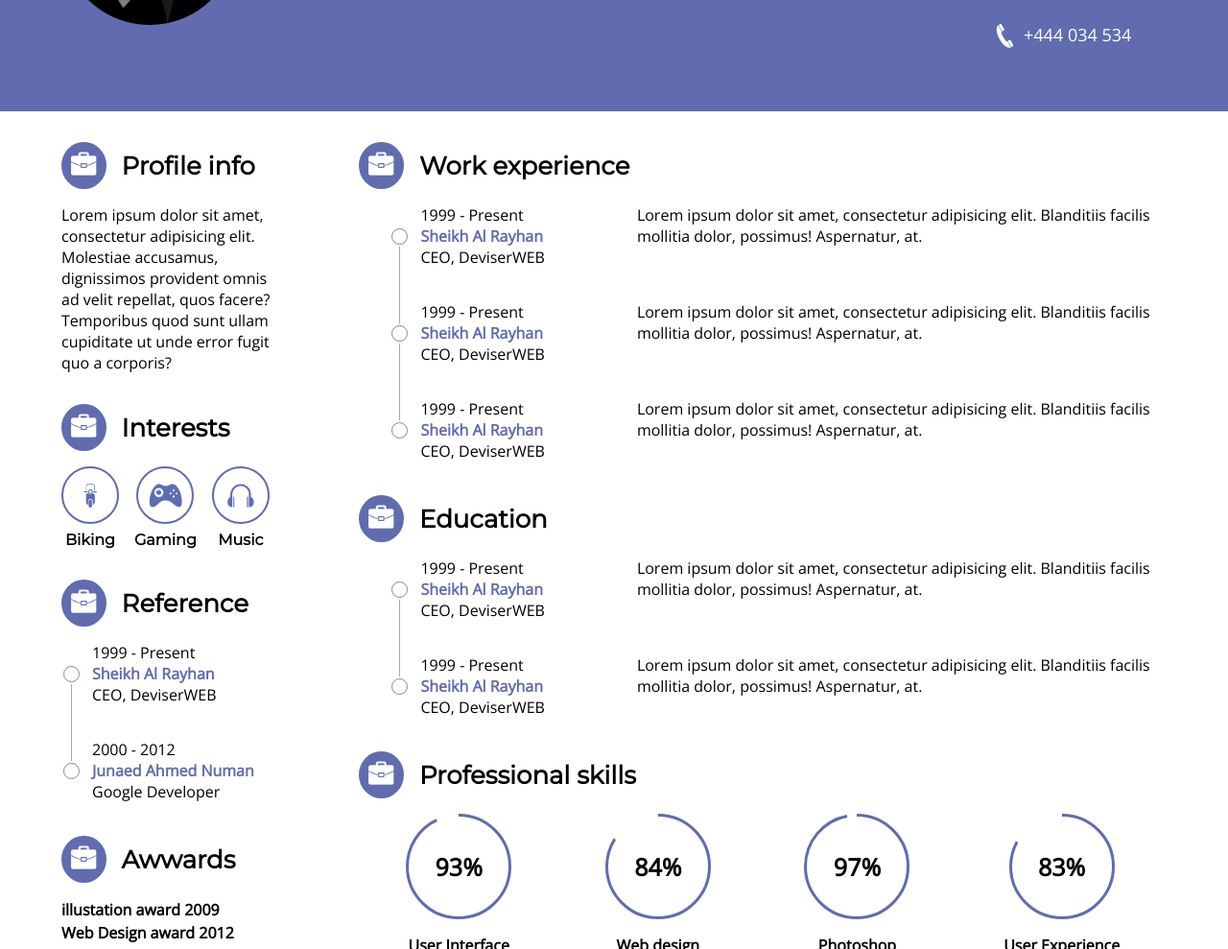
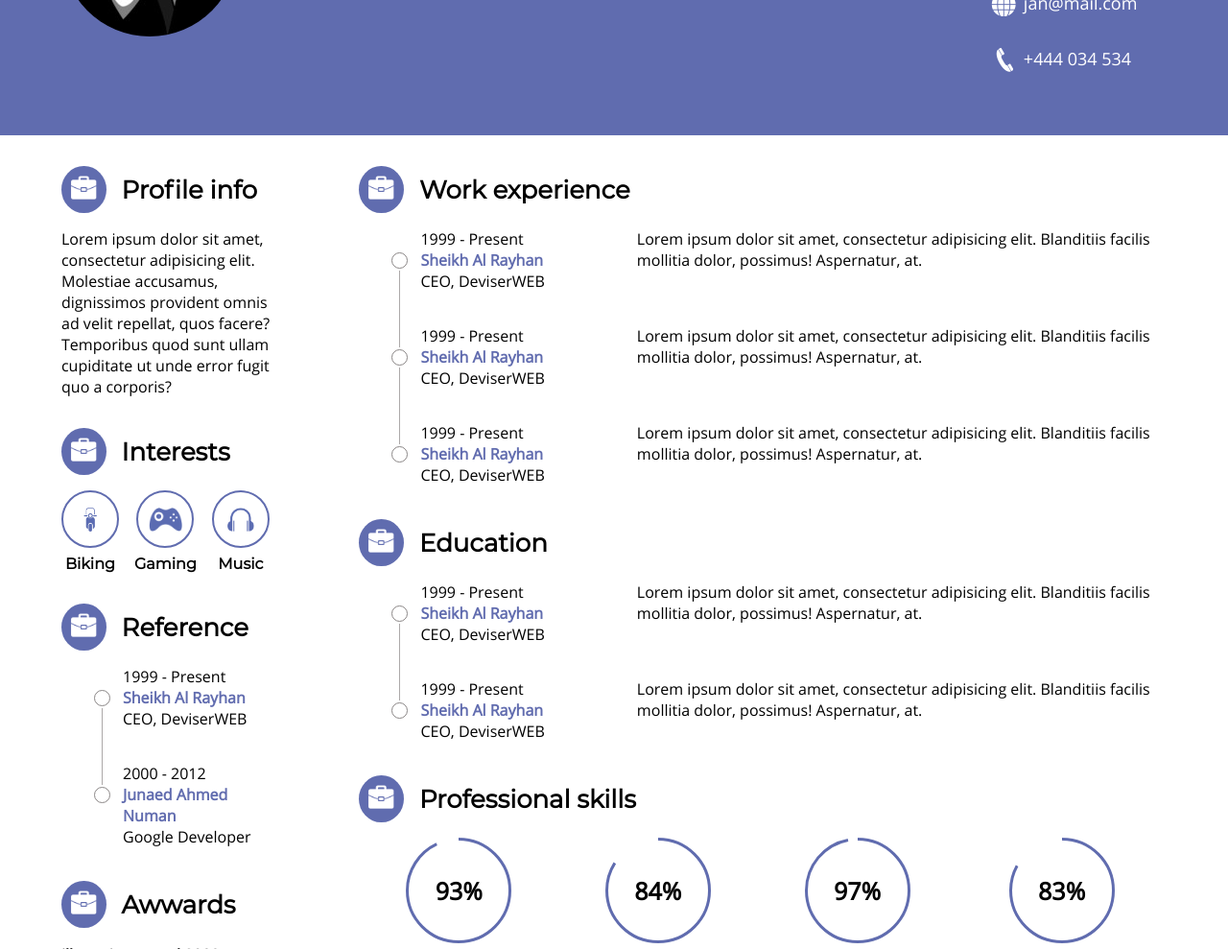
Before and after one commit to v1adislav/TestLB, a website: page src/index.html in a window 1280 px wide. Shown: the part 233-1222 px from the top of the page at 96% size. Drawn offline with nearby package versions, Linux system fonts and the light colour scheme; files whose address does not match are found by name.

Commit message:
fix fonts | adaptive | timeline

```diff
--- a/src/index.html
+++ b/src/index.html
@@ -5,8 +5,6 @@
 	<meta name="viewport" content="width=device-width, initial-scale=1">
 	<title>Document</title>
 	<link rel="stylesheet" href="../build/css/main.css" >
-	<link href="https://fonts.googleapis.com/css?family=Montserrat" rel="stylesheet">
-	<link href="https://fonts.googleapis.com/css?family=Montserrat|Open+Sans" rel="stylesheet">
 </head>
 
 <body>
@@ -22,8 +20,9 @@
 		<div class="main-info__contacts">
 			<ul class="contacts-list">
 				<li class="contacts-list__adress">67/B Munshi para <br> Sylhet.</li>
-				<li class="contacts-list__mail">itsnuman.com <br>jan@mail.com</li>
-				<li class="contacts-list__tel">+444 034 534</li>
+				<a href="mailto:itsnuman.com" target="_blank"><li class="contacts-list__mail">itsnuman.com</li></a>
+				<a href="mailto:jan@mail.com" target="_blank"><li class="contacts-list__mail">jan@mail.com</li></a>
+				<a href="tel:+444 034 534"><li class="contacts-list__tel">+444 034 534</li></a>
 			</ul>
 		</div>
 	</div>
@@ -75,19 +74,29 @@
 						</div>
 						<h3>Reference</h3>
 					</div>
-					<div class="reference-wrap">
-						<ul class="reference-list">
-							<li class="reference-list__item">
+					<div class="timeline-wrap">
+						<div class="timeline-item">
+							<div class="timeline-item__time">
+								<ul>
+									<li>
 										1999 - Present <br>
 										<span>Sheikh Al Rayhan</span> <br>
 										CEO, DeviserWEB
 									</li>
-							<li class="reference-list__item">
+								</ul>
+							</div>
+						</div>
+						<div class="timeline-item">
+							<div class="timeline-item__time">
+								<ul>
+									<li>
 										2000 - 2012 <br>
 										<span>Junaed Ahmed Numan</span> <br>
 										Google Developer
 									</li>
 								</ul>
+							</div>
+						</div>
 					</div>
 				</div>
 				<div class="awwards">
@@ -112,9 +121,9 @@
 							</div>
 							<h3>Work experience</h3>
 						</div>
-					<div class="experience-wrap">
-						<div class="experience-item">
-							<div class="experience-item__time">
+					<div class="timeline-wrap">
+						<div class="timeline-item">
+							<div class="timeline-item__time">
 								<ul>
 									<li>
 									1999 - Present <br>
@@ -123,12 +132,12 @@
 									</li>
 								</ul>
 							</div>
-							<div class="experience-item__text">
+							<div class="timeline-item__text">
 								Lorem ipsum dolor sit amet, consectetur adipisicing elit. Blanditiis facilis mollitia dolor, possimus! Aspernatur, at.
 							</div>
 						</div>
-							<div class="experience-item">
-							<div class="experience-item__time">
+							<div class="timeline-item">
+							<div class="timeline-item__time">
 								<ul>
 									<li>
 									1999 - Present <br>
@@ -137,12 +146,12 @@
 									</li>
 								</ul>
 							</div>
-							<div class="experience-item__text">
+							<div class="timeline-item__text">
 								Lorem ipsum dolor sit amet, consectetur adipisicing elit. Blanditiis facilis mollitia dolor, possimus! Aspernatur, at.
 							</div>
 						</div>
-							<div class="experience-item">
-							<div class="experience-item__time">
+							<div class="timeline-item">
+							<div class="timeline-item__time">
 								<ul>
 									<li>
 									1999 - Present <br>
@@ -151,7 +160,7 @@
 									</li>
 								</ul>
 							</div>
-							<div class="experience-item__text">
+							<div class="timeline-item__text">
 								Lorem ipsum dolor sit amet, consectetur adipisicing elit. Blanditiis facilis mollitia dolor, possimus! Aspernatur, at.
 							</div>
 						</div>
@@ -164,9 +173,9 @@
 							</div>
 							<h3>Education</h3>
 						</div>
-					<div class="experience-wrap">
-						<div class="experience-item">
-							<div class="experience-item__time">
+					<div class="timeline-wrap">
+						<div class="timeline-item">
+							<div class="timeline-item__time">
 								<ul>
 									<li>
 									1999 - Present <br>
@@ -175,12 +184,12 @@
 									</li>
 								</ul>
 							</div>
-							<div class="experience-item__text">
+							<div class="timeline-item__text">
 								Lorem ipsum dolor sit amet, consectetur adipisicing elit. Blanditiis facilis mollitia dolor, possimus! Aspernatur, at.
 							</div>
 						</div>
-							<div class="experience-item">
-							<div class="experience-item__time">
+							<div class="timeline-item">
+							<div class="timeline-item__time">
 								<ul>
 									<li>
 									1999 - Present <br>
@@ -189,7 +198,7 @@
 									</li>
 								</ul>
 							</div>
-							<div class="experience-item__text">
+							<div class="timeline-item__text">
 								Lorem ipsum dolor sit amet, consectetur adipisicing elit. Blanditiis facilis mollitia dolor, possimus! Aspernatur, at.
 							</div>
 						</div>
--- a/src/scss/main.scss
+++ b/src/scss/main.scss
@@ -7,6 +7,17 @@ header{
 	width: 100%;
 	background: #606caf;
 }
+@font-face{
+    font-family: OpenSans-Regular;
+    src : url("/src/fonts/OpenSans-Regular.ttf")
+}
+@font-face{
+    font-family: Montserrat-Regular;
+    src : url("/src/fonts/Montserrat-Regular.ttf")
+}
+$sans: OpenSans-Regular, sans-serif;
+$montserrat: Montserrat-Regular, sans-serif;
+
 .container{
 	display: flex;
     padding: 3rem 4rem 4rem 4rem;
@@ -25,24 +36,25 @@ header{
 			align-self:center;
 			margin-left: 2rem;
 			& h1{
-				font-family: 'Montserrat', sans-serif;
+				font-family: $montserrat;
 				color: #fff;
 				font-size: 35px;
 			}
 			& h2{
 				color: #fff;
 				font-weight: 300;
-				font-family: 'Open Sans', sans-serif;
+				font-family: $sans;
 			}
 		}
 	}
 .main-info__contacts{
 		align-self:center;
-		.contacts-list{
+		.contacts-list a, .contacts-list{
 			list-style: none;
+			text-decoration: none;
 			color: #fff;
 			line-height: 2rem;
-			font-family: 'Open Sans', sans-serif;
+			font-family: $sans;
 			font-size: 18px;
 			&__adress:before{
 				display: block;
@@ -76,6 +88,13 @@ header{
 			}
 	}
 }
+.contacts-list a:hover{
+	color: black;
+	transition: all 0.4s ease;
+}
+.contacts-list__mail:before:last-child{
+	display: none;
+}
 .main-wrapper{
 	display: flex;
 	padding: 2rem 4rem 5rem 4rem;
@@ -85,7 +104,7 @@ header{
 	.profile-info{
 		margin-bottom: 2rem;
 		p{
-			font-family: 'Open Sans', sans-serif;
+			font-family: $sans;
 		}
 	}
 	.interests{
@@ -106,7 +125,7 @@ header{
 	align-items: center;
 	margin-bottom: 1rem;
 	& h3{
-		font-family: 'Montserrat', sans-serif;
+		font-family: $montserrat;
 		font-size: 26px;
 	}
 }
@@ -130,7 +149,7 @@ header{
 		}
 	}
 	&__text{
-		font-family: 'Montserrat', sans-serif;
+		font-family: $montserrat;
 		font-weight: 700;
 	}
 	&__head{
@@ -143,51 +162,11 @@ header{
 .interests-icon__wrap:last-child{
 	margin-right: 0;
 }
-.reference-wrap{
-	margin-left: 2rem;
-}
-.reference-list{
-	list-style: none;
-	&__item{
-		position: relative;
-		margin-bottom: 35px;
-		font-family: 'Open Sans', sans-serif;
-		span{
-			color: #616caf;
-			font-weight: bold;
-		}
-	}
-	&__item:before{
-		    content: "";
-		    position: absolute;
-		    width: 15px;
-		    height: 15px;
-		    border: 1px solid #8a8686;
-		    border-radius: 50%;
-		    left: -30px;
-		    top: 25px;
-	}
-	&__item:after{
-		    position: absolute;
-		    top: 44px;
-		    left: -22px;
-		    width: 1px;
-		    height: calc(100% + 14px);
-		    content: '';
-		    background-color: #aca9a9;
-		    z-index: 0;
-	}
-	&__item:last-child:after{
-		display: none;
-	}
-	&__item:nth-child(2){
 
-	}
-}
 .awwards{
 	.awwards-content{
 		p{
-			font-family: 'Open Sans', sans-serif;
+			font-family: $sans;
 			line-height: 24px;
 			font-weight: bold;
 		}
@@ -196,12 +175,11 @@ header{
 .right-block{
 	width: 80%;
 	margin-left: 5rem;
-	.experence{
-
-		.experience-wrap{
+}
+.timeline-wrap{
 	display: flex;
 	flex-direction: column;
-			.experience-item{
+		.timeline-item{
 			display: flex;
 			margin-left: 4rem;
 			&__time{
@@ -211,7 +189,7 @@ header{
 					li{
 						position: relative;
 						margin-bottom: 35px;
-							font-family: 'Open Sans', sans-serif;
+						font-family: $sans;
 						span{
 							color: #616caf;
 							font-weight: bold;
@@ -241,22 +219,21 @@ header{
 				}
 				&__text{
 					width: 70%;
-					font-family: 'Open Sans', sans-serif;
+					font-family: $sans;
 					margin-left: 6rem;
 				}
 			}
-			.experience-item:last-child li:after{
+		.timeline-item:last-child li:after{
 			display: none;
 	}
-		}
-	}
+
 }
 .right-block__title{
 			display: flex;
 			align-items: center;
 			margin-bottom: 1rem;
 			& h3{
-			font-family: 'Montserrat', sans-serif;
+			font-family: $montserrat;
 			font-size: 26px;
 			}
 		}
@@ -276,7 +253,7 @@ header{
 			    height: 110px;
 			    line-height: 110px;
 			    margin: 0 auto;
-		    	font-family: 'Open Sans', sans-serif;
+		    	font-family: $sans;
 		    	font-weight: 700;
 		 		font-size: 25px;
 		 		margin-bottom: 1rem;
@@ -287,7 +264,7 @@ header{
 			left: 0;
 		}
 		p{
-			font-family: 'Open Sans', sans-serif;
+			font-family: $sans;
 		   	font-weight: 700;
 		}
 	}
@@ -311,6 +288,9 @@ header{
 		justify-content: center;
 	}
 	.main-info__profile .main-info__profile-spec h2{
+		text-align: center;
+	}
+	.main-info__profile .main-info__profile-spec h1{
 		text-align: center;
 	}
 	.main-info__profile {
@@ -343,7 +323,7 @@ header{
 	.left-block__title h3, .right-block__title h3{
 		font-size: 20px;
 	}
-	.right-block .experence .experience-wrap .experience-item__text{
+	.right-block .experence .timeline-wrap .timeline-item__text{
 		font-size: 14px;
 		margin-left: 0rem;
 	}
```
Also changed, not shown: build/css/main.css, build/fonts/Montserrat-Regular.ttf (added), build/fonts/OpenSans-Regular.ttf (added), src/fonts/Montserrat-Regular.ttf (added), src/fonts/OpenSans-Regular.ttf (added). Lines whose indentation alone changed are shown as unchanged.
